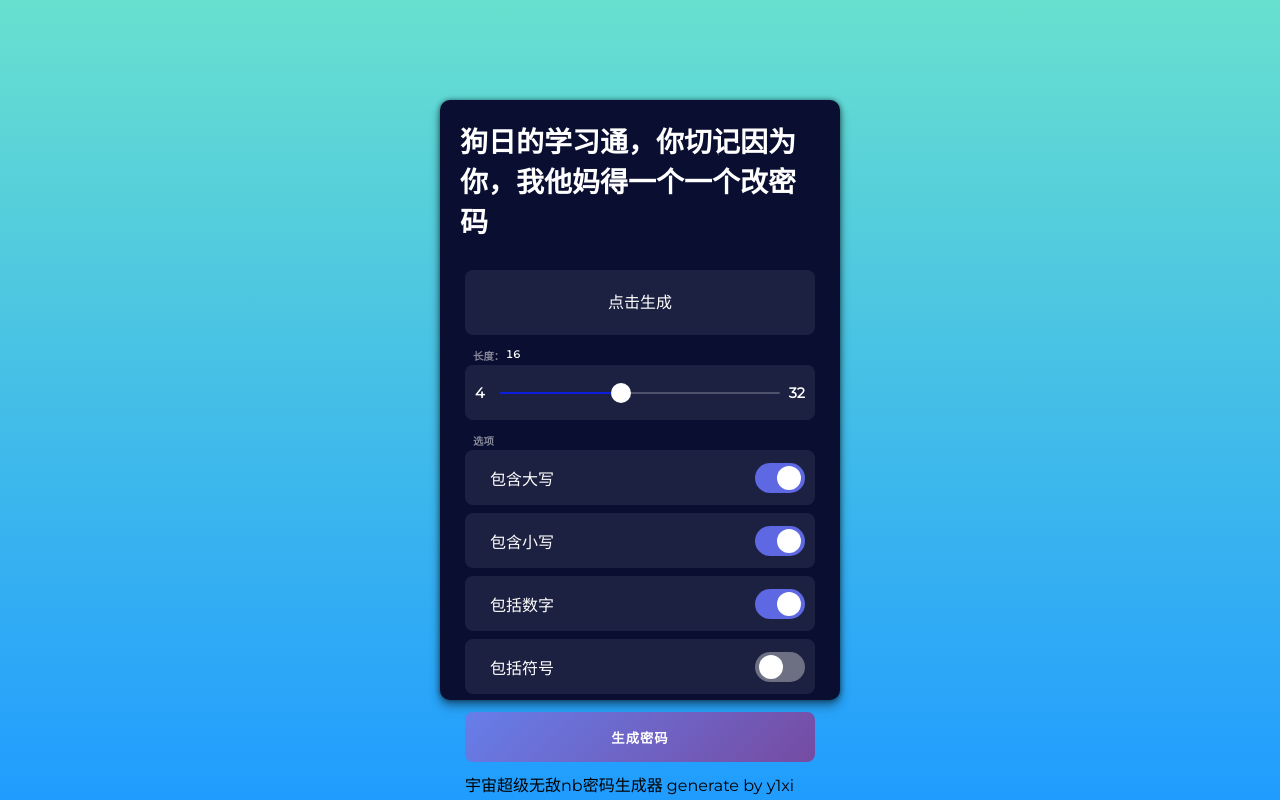
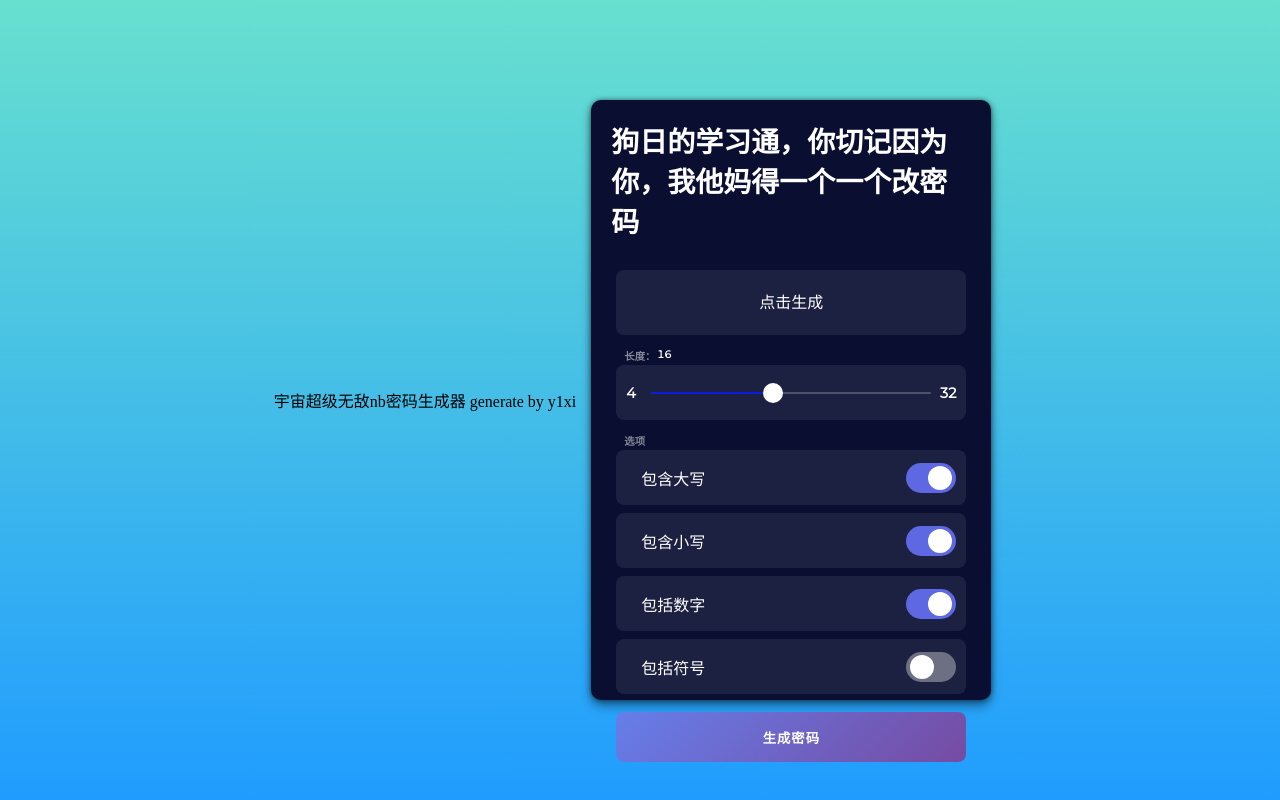
Before and after one commit to yixicool/generate-password, a plain HTML site: page index.html in a window 1280 px wide. Drawn offline with Linux system fonts and the light colour scheme.

Commit message:
321231312

```diff
--- a/index.html
+++ b/index.html
@@ -10,6 +10,7 @@
 <link rel="stylesheet" href="css/style.css">
 
 </head>
+<div class="title">宇宙超级无敌nb密码生成器 generate by y1xi</div>
 <body>
 
 <div class="container">
@@ -47,7 +48,7 @@
 	</div>
 
 	<button class="btn generate" id="generate">生成密码</button>
-	<footer class="title">宇宙超级无敌nb密码生成器 generate by y1xi</footer>
+
 </div>
 
 
```
